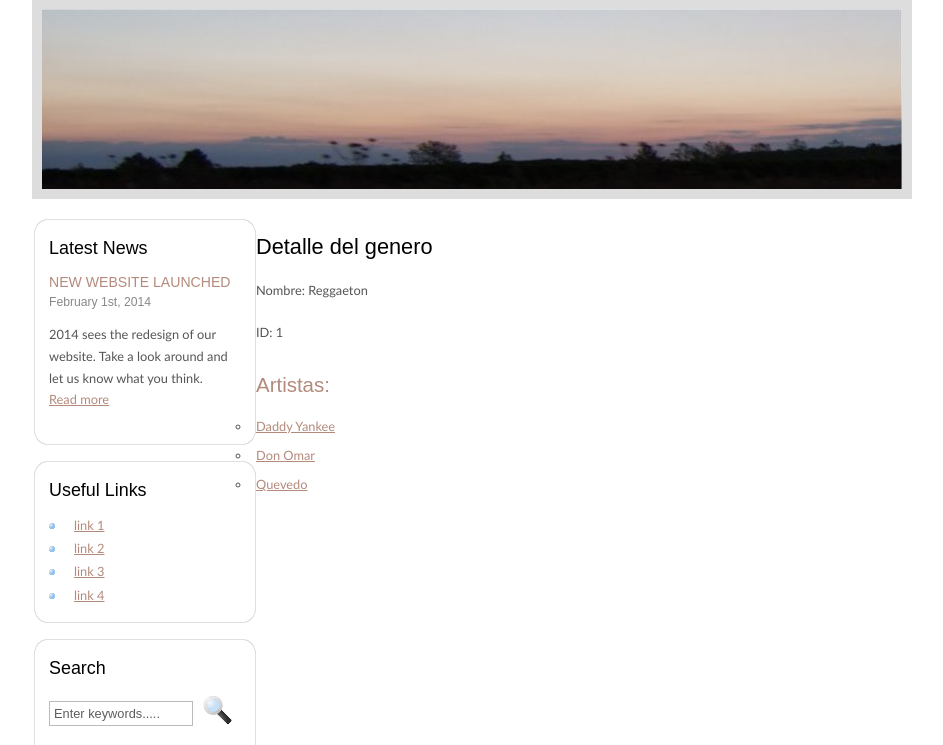
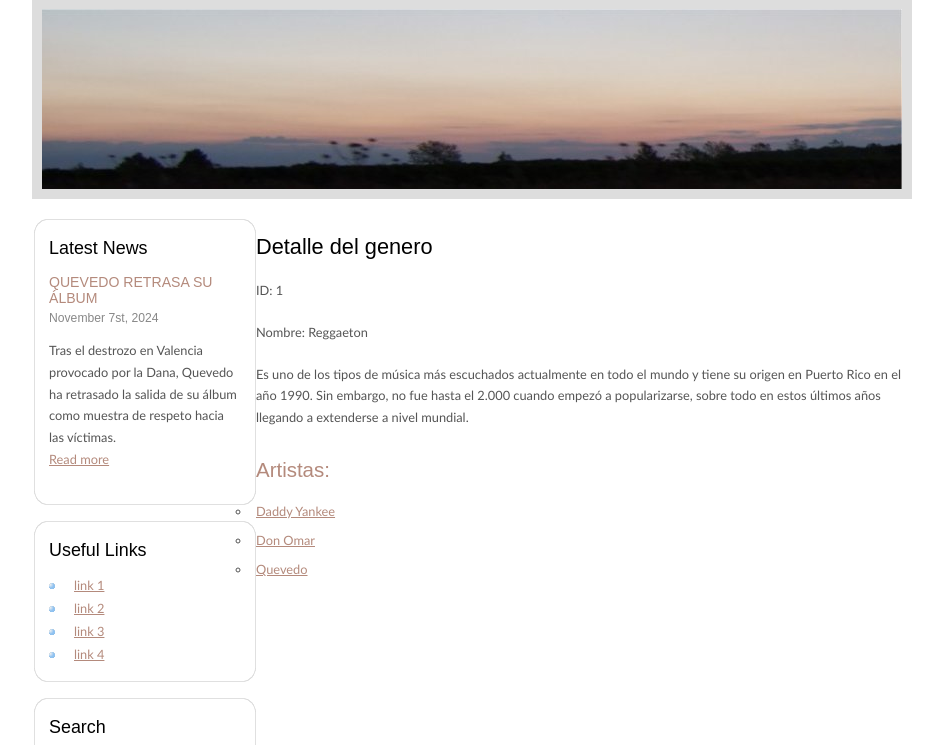
Before and after one commit to lucasEcheverria/ProyectoIngenieraWeb, a Django app: page /spotyWebApp/generos/1/ in a window 1280 px wide. Shown: the part 208-953 px from the top of the page, without its empty margins (168-1111 px from the left). Run offline with Django 5.2, Linux system fonts and the light colour scheme; data comes from the database, SQL or seed files in the repository; both versions use the stored data as it was after the commit.

Commit message:
ModelosCambiados

```diff
--- a/Deustify/spotyWebApp/models.py
+++ b/Deustify/spotyWebApp/models.py
@@ -5,6 +5,7 @@ class Genero(models.Model):
     #Género musical.
     id = models.IntegerField(default=0, primary_key=True)
     nombre = models.CharField(max_length=25)
+    origen = models.CharField(max_length = 400, null = True)
 
     def __str__(self):
         return self.nombre
@@ -13,6 +14,7 @@ class Artista(models.Model):
     #Artista que compone canciones.
     nombre = models.CharField(max_length=25)
     id = models.IntegerField(default=0,primary_key=True)
+    fechaNacimiento = models.DateField(null = True)
     genero = models.ForeignKey(Genero, related_name="artistas", on_delete=models.CASCADE)
     imagen_url = models.URLField(blank=True, null=True)
 
--- a/Deustify/spotyWebApp/templates/base.html
+++ b/Deustify/spotyWebApp/templates/base.html
@@ -40,9 +40,9 @@
           <div class="sidebar_item">
             <!-- insert your sidebar items here -->
             <h3>Latest News</h3>
-            <h4>New Website Launched</h4>
-            <h5>February 1st, 2014</h5>
-            <p>2014 sees the redesign of our website. Take a look around and let us know what you think.<br /><a href="#">Read more</a></p>
+            <h4>Quevedo retrasa su álbum</h4>
+            <h5>November 7st, 2024</h5>
+            <p>Tras el destrozo en Valencia provocado por la Dana, Quevedo ha retrasado la salida de su álbum como muestra de respeto hacia las víctimas.<br /><a href="#">Read more</a></p>
           </div>
           <div class="sidebar_base"></div>
         </div>
--- a/Deustify/spotyWebApp/templates/detalleArtista.html
+++ b/Deustify/spotyWebApp/templates/detalleArtista.html
@@ -4,6 +4,7 @@
     <h1>Detalle del genero</h1>
     <p>Nombre: {{ artista.nombre }}</p>
     <p>Genero: {{artista.genero}}</p>
+    <p>Fecha de nacimiento: {{artista.fechaNacimiento}}</p>
     <img src="{{artista.imagen_url}}" alt="artista" style="margin-left: 25%; max-width: 50%;">
     <h2>Canciones:</h2>
     <ul>
--- a/Deustify/spotyWebApp/templates/detalleGenero.html
+++ b/Deustify/spotyWebApp/templates/detalleGenero.html
@@ -2,8 +2,9 @@
 {%block contenido%}
 
     <h1>Detalle del genero</h1>
+    <p>ID: {{ genero.id }}</p>
     <p>Nombre: {{ genero.nombre }}</p>
-    <p>ID: {{ genero.id }}</p>
+    <p>{{genero.origen}}</p>
     <h2>Artistas:</h2>
     <ul>
     {% for artista in genero.artistas.all %}
```
Also changed, not shown: Deustify/db.sqlite3, Deustify/spotyWebApp/migrations/0006_artista_fechanacimiento_genero_origen.py (added).
